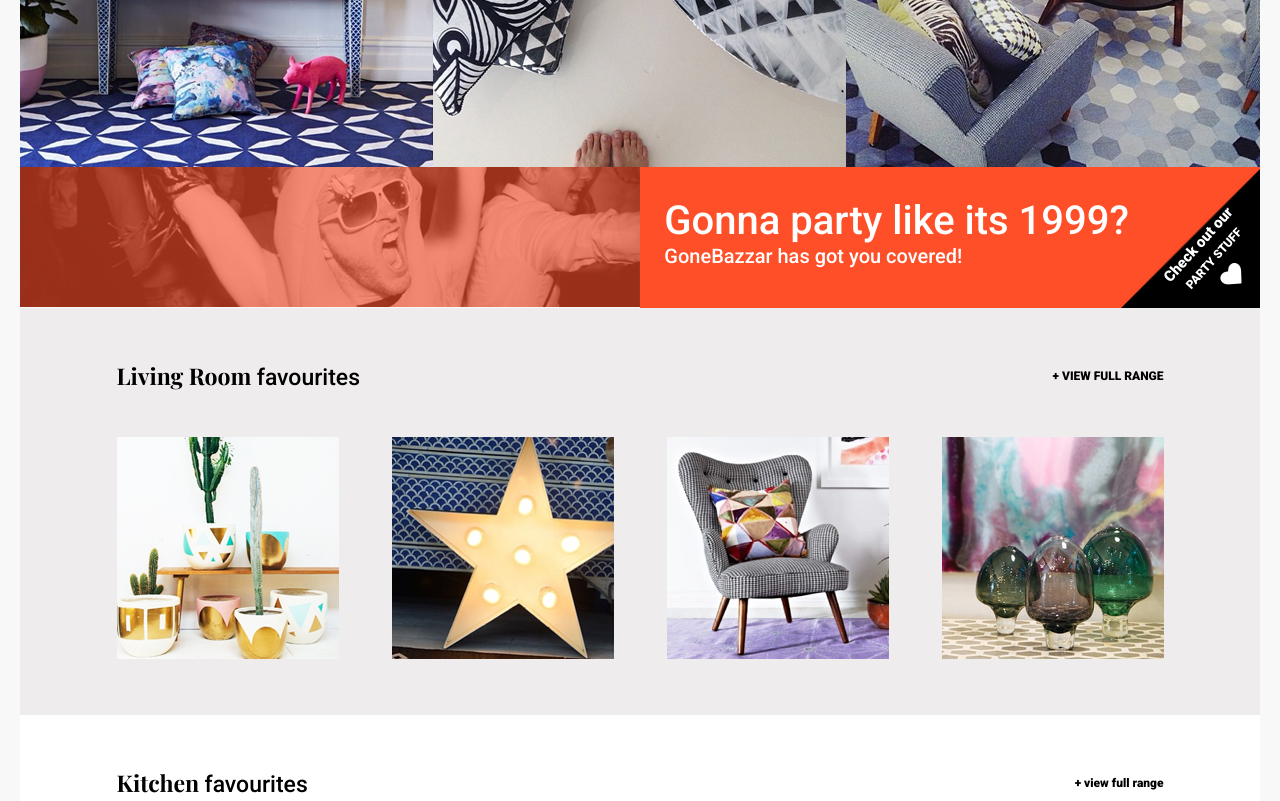
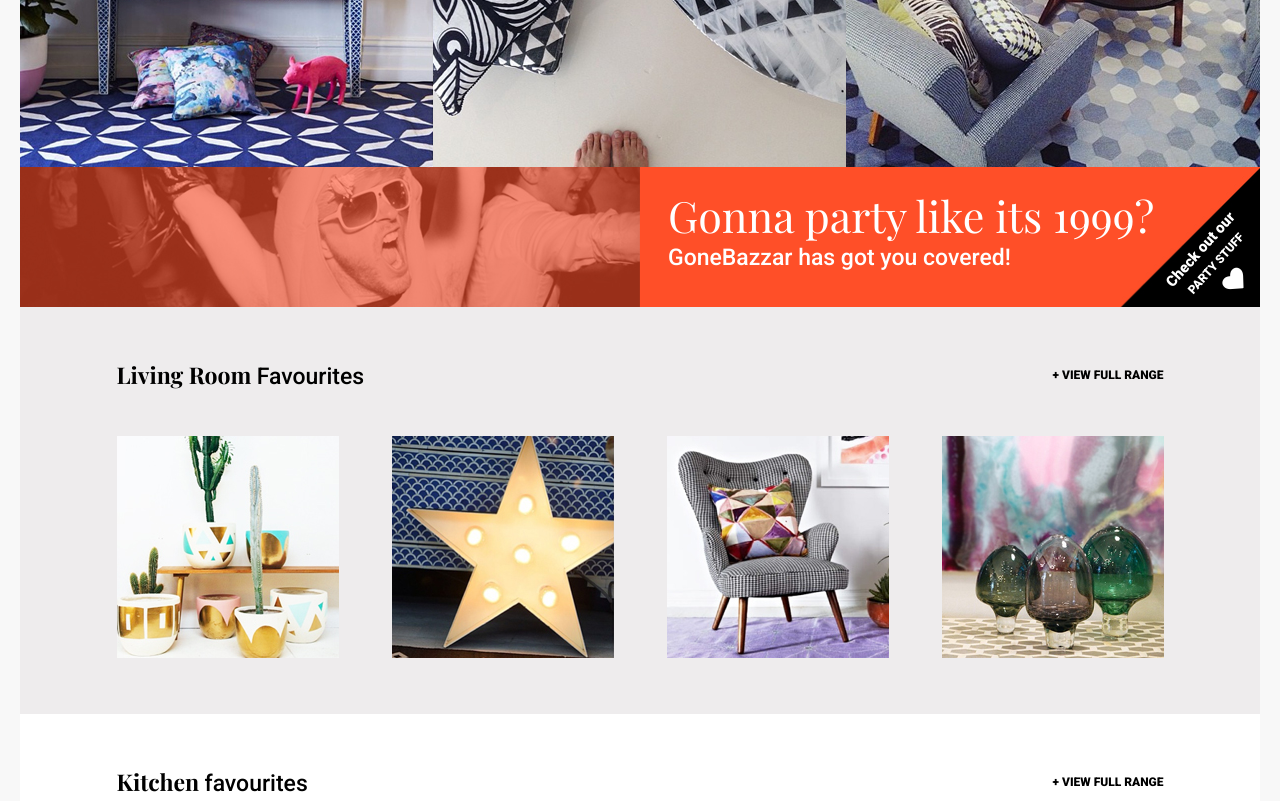
Before and after one commit to SajjadAhmad54/home-playfair, a plain HTML site: page index.html in a window 1280 px wide. Shown: the part 860-1661 px from the top of the page. Drawn offline with nearby package versions, Linux system fonts and the light colour scheme.

Commit message:
chaning is done

```diff
--- a/css/style.css
+++ b/css/style.css
@@ -160,7 +160,10 @@
 .main-container .banner .images .single-product
 {
     position: relative;
-    height: 413px;
+    /* height: 413px; */
+}
+.main-container .banner .images .single-product img{
+    vertical-align: bottom;
 }
 .main-container .banner .images .single-product .hover{
     display: none;
@@ -253,62 +256,61 @@
 .main-container .party-banner
 {
     display: grid;
-    grid-template-columns: 1fr 1fr auto;
+    grid-template-columns: 1fr 1fr;
         /* background: #ff4f29; */
-        position: relative;
+        /* position: relative; */
 }
-.main-container  .party-banner .party-banner-background
+.main-container .party-banner .party-banner-background
 {
-    background: url('../images/box-part-banner_03.jpg');
-    /* position: relative; */
-    /* top: 28px;
-    left: 28px; */
-
+    background: url('../images/orange-pic.jpg') no-repeat;
+    background-size: cover;
+    position: relative;
+    height: 140px;
+    display: grid;
+    grid-template-columns: 520px auto;
 }
-.main-container  .party-banner .party-banner-background  .party-banner-heading
+.main-container  .party-banner .party-banner-heading
 {
     position: absolute;
-    top: 30px;
-    /* bottom: 0px; */
-    right: 131px;
+    left: 28px;
+    top: 19px;
 }
 .main-container  .party-banner .party-banner-heading h1
 {
     color: white;
-    font-size: 40px;
+    font-size: 43px;
     font-weight: normal;
+    font-family: 'Playfair Display', serif;
 }
 .main-container  .party-banner .party-banner-heading h2
 {
-    font-size: 20px;
+    font-size: 23px;
     color: white;
     font-weight: normal;
 }
-.main-container  .party-stuff
-{
-    background: url('../images/trangle_03.jpg') no-repeat;
-    background-size: cover;
-    width: 139px;
-    color: white;
-}
-.main-container   .party-stuff .party-stuff-heading
+.main-container   .party-banner  .party-stuff-heading
 {
     transform: rotate(-48deg);
     text-align: center;
-  padding-top: 72px;
-
+    color: white;
+    position: absolute;
+ right: -7px;
+ bottom: 6px;
 }
-.main-container  .party-banner  .party-stuff h1
+.main-container  .party-banner .party-stuff-heading h1
 {
-font-size: 15px;
-margin-bottom: 5px;
+        font-size: 15px;
+        margin-bottom: 5px;
 }
-.main-container  .party-banner  .party-stuff h2
+.main-container  .party-banner .party-stuff-heading h2
 {
  font-size: 12px;
  text-transform: uppercase;
  margin-bottom: 7px;
  font-weight: bold;
+}
+.main-container  .party-banner .party-stuff-heading h2 span{
+    font-weight: normal;
 }
 .main-container .living-bedroom-favourites
 {
@@ -329,7 +331,7 @@
     font-size: 23px;
     font-family: 'Playfair Display', serif;
     font-weight: bold;
-    /* text-transform: capitalize; */
+    text-transform: capitalize;
 }
 .main-container .living-bedroom-favourites  .inner-container .heading h1 span{
     font-weight: normal;
@@ -435,7 +437,7 @@
     justify-self: end;
     font-size: 12px;
     font-weight: bold;
-    /* text-transform: uppercase; */
+    text-transform: uppercase;
 }
 .main-container .kitchen-laundry-favourites  .inner-container
 {
@@ -596,6 +598,7 @@
 }
 .main-container .middle-container  .middle-container-heading h1{
     font-size: 35px;
+    font-family: 'Playfair Display', serif;
 }
 .main-container .middle-container  .middle-container-heading h2{
     font-size: 23px;
--- a/index.html
+++ b/index.html
@@ -147,16 +147,17 @@
             <div class="party-banner-background">
                 <div class="party-banner-heading">
                     <h1>Gonna party like its 1999?</h1>
-                    <h2>GoneBazzar has got you covered! </h2>
+                    <h2>GoneBazzar <span>has got you covered!</span>  </h2>
                 </div>
-            </div>
-            <div class="party-stuff">
+
                     <div class="party-stuff-heading">
                      <h1>Check out our</h1>
                      <h2>party stuff</h2>
                      <i class="fa fa-heart" style="font-size:24px"></i>
+
                  </div>
             </div>
+
             <!-- <img src="images/trangle_03.jpg" alt=""> -->
         </div>
         <div class="living-bedroom-favourites">
```
Also changed, not shown: images/orange-pic.jpg (added), 1 other file. Lines whose indentation alone changed are shown as unchanged.
